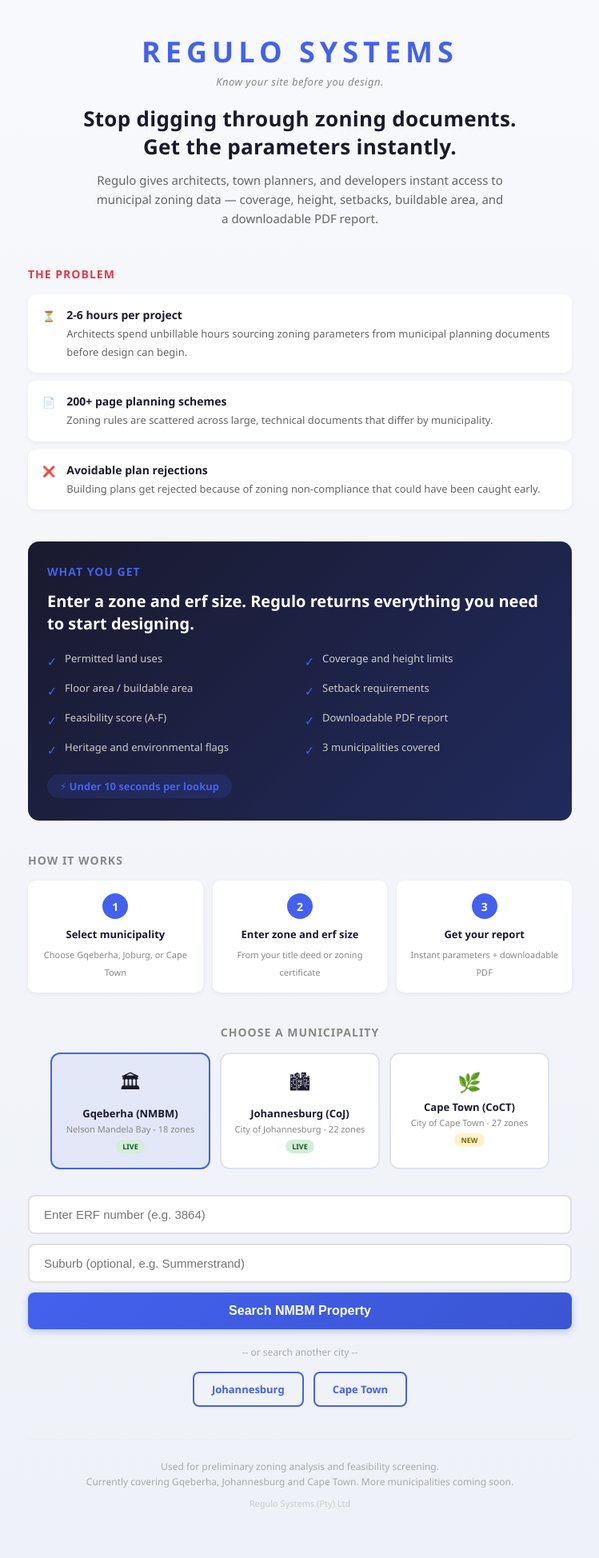
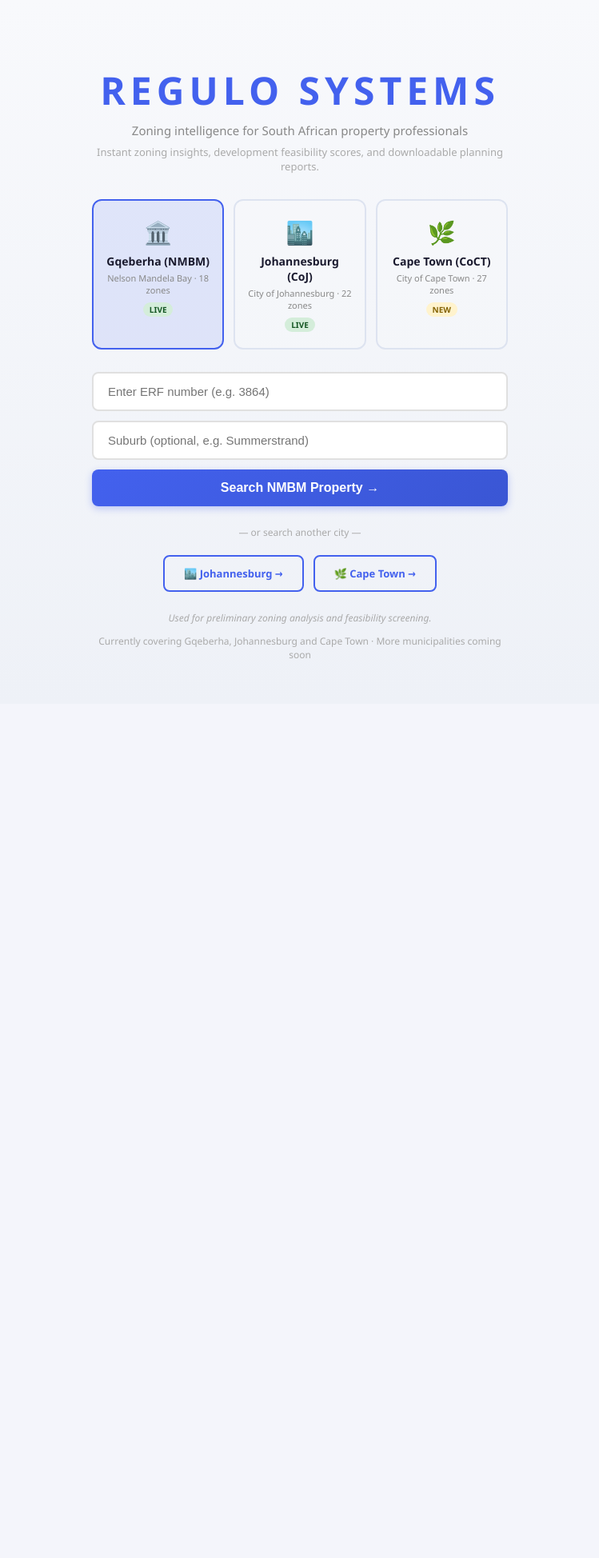
Before and after one commit to REF-HUE/regulo-mvp, a Flask app: page / in a window 1280 px wide. Shown: the whole page at 80% size, without its empty margins (265-1014 px from the left). After the commit the page ends 823 px from the top, so only its background shows below. Run offline with Flask 3, Linux system fonts and the light colour scheme.

Commit message:
Update homepage

```diff
--- a/templates/index.html
+++ b/templates/index.html
@@ -4,126 +4,190 @@
     <meta charset="UTF-8">
     <meta name="viewport" content="width=device-width, initial-scale=1.0">
     <title>Regulo Systems | South African Zoning Intelligence</title>
-    <link rel="stylesheet" href="/static/style.css">
+    <link rel="stylesheet" href="{{ url_for('static', filename='style.css') }}">
     <style>
-        .home-wrapper{max-width:720px;margin:0 auto;padding:40px 20px 60px}
-        .hero{text-align:center;margin-bottom:48px}
-        .hero-brand{font-size:36px;font-weight:900;letter-spacing:6px;color:#4361ee;margin-bottom:4px}
-        .hero-slogan{font-size:13px;color:#888;font-style:italic;margin-bottom:20px;letter-spacing:0.5px}
-        .hero-headline{font-size:26px;font-weight:700;color:#1a1a2e;line-height:1.35;margin-bottom:12px}
-        .hero-sub{font-size:15px;color:#666;line-height:1.6;max-width:520px;margin:0 auto}
-        .pain-section{margin-bottom:40px}
-        .pain-section h2{font-size:14px;text-transform:uppercase;letter-spacing:1px;color:#e63946;margin-bottom:16px;font-weight:700}
-        .pain-cards{display:flex;flex-direction:column;gap:10px}
-        .pain-card{display:flex;align-items:flex-start;gap:14px;background:#fff;border-radius:10px;padding:16px 18px;box-shadow:0 2px 6px rgba(0,0,0,0.05)}
-        .pain-icon{font-size:20px;flex-shrink:0;margin-top:2px}
-        .pain-card strong{display:block;font-size:14px;color:#1a1a2e;margin-bottom:2px}
-        .pain-card span{font-size:13px;color:#666;line-height:1.5}
-        .solution-section{background:linear-gradient(135deg,#1a1a2e,#202a5c);border-radius:14px;padding:28px 24px;margin-bottom:40px;color:#fff}
-        .solution-section h2{font-size:14px;text-transform:uppercase;letter-spacing:1px;color:#4361ee;margin-bottom:14px;font-weight:700}
-        .solution-headline{font-size:20px;font-weight:700;color:#fff;margin-bottom:20px;line-height:1.4}
-        .what-you-get{display:grid;grid-template-columns:1fr 1fr;gap:12px}
-        .get-item{display:flex;align-items:flex-start;gap:10px}
-        .get-item .check{color:#4361ee;font-size:16px;flex-shrink:0;margin-top:1px}
-        .get-item span{font-size:13px;color:#ccc;line-height:1.5}
-        .speed-badge{display:inline-block;margin-top:18px;background:rgba(67,97,238,0.15);color:#4361ee;font-size:13px;font-weight:700;padding:6px 16px;border-radius:20px}
-        .how-section{margin-bottom:40px}
-        .how-section h2{font-size:14px;text-transform:uppercase;letter-spacing:1px;color:#888;margin-bottom:16px;font-weight:700}
-        .steps{display:flex;gap:12px}
-        .step{flex:1;text-align:center;padding:16px 12px;background:#fff;border-radius:10px;box-shadow:0 2px 6px rgba(0,0,0,0.05)}
-        .step-num{width:32px;height:32px;background:#4361ee;color:#fff;border-radius:50%;display:flex;align-items:center;justify-content:center;font-size:14px;font-weight:700;margin:0 auto 10px}
-        .step strong{display:block;font-size:13px;color:#1a1a2e;margin-bottom:4px}
-        .step span{font-size:11px;color:#888;line-height:1.4}
-        .muni-section{margin-bottom:32px}
-        .muni-section h2{font-size:14px;text-transform:uppercase;letter-spacing:1px;color:#888;margin-bottom:16px;font-weight:700;text-align:center}
-        .municipality-selector{display:flex;gap:12px;justify-content:center;flex-wrap:wrap;margin-bottom:28px}
-        .muni-card{flex:1;max-width:200px;min-width:150px;padding:18px 14px;border:2px solid #dde3f0;border-radius:12px;text-align:center;cursor:pointer;transition:all 0.2s ease;background:#fff;text-decoration:none;color:inherit}
-        .muni-card:hover{border-color:#4361ee;background:rgba(67,97,238,0.06);transform:translateY(-2px)}
-        .muni-card.active{border-color:#4361ee;background:rgba(67,97,238,0.08)}
-        .muni-card .muni-icon{font-size:24px;margin-bottom:6px}
-        .muni-card .muni-name{font-size:13px;font-weight:700;color:#1a1a2e;margin-bottom:3px}
-        .muni-card .muni-detail{font-size:11px;color:#888}
-        .muni-card .muni-badge{display:inline-block;font-size:9px;font-weight:600;padding:2px 8px;border-radius:10px;margin-top:6px}
-        .muni-badge.live{background:#d4edda;color:#155724}
-        .muni-badge.new{background:#fff3cd;color:#856404}
-        .search-section{margin-bottom:32px}
-        .or-divider{font-size:12px;color:#aaa;text-align:center;margin:20px 0 16px 0}
-        .other-cities{display:flex;gap:12px;justify-content:center;flex-wrap:wrap}
-        .city-link{display:inline-block;padding:11px 22px;background:transparent;border:2px solid #4361ee;color:#4361ee;border-radius:8px;text-decoration:none;font-size:13px;font-weight:600;transition:all 0.2s}
-        .city-link:hover{background:#4361ee;color:white}
-        .home-footer{text-align:center;margin-top:40px;padding-top:24px;border-top:1px solid #eee}
-        .home-footer p{font-size:12px;color:#aaa;line-height:1.6}
-        .home-footer .company{font-size:11px;color:#ccc;margin-top:8px}
-        @media(max-width:768px){.home-wrapper{padding:24px 16px 48px}.hero-brand{font-size:28px;letter-spacing:4px}.hero-headline{font-size:20px}.hero-sub{font-size:14px}.what-you-get{grid-template-columns:1fr}.steps{flex-direction:column}.municipality-selector{flex-direction:column;align-items:center}.muni-card{max-width:100%;width:100%}.other-cities{flex-direction:column;align-items:center}.city-link{width:100%;text-align:center}.solution-section{padding:22px 18px}}
-        @media(max-width:380px){.hero-brand{font-size:24px}.hero-headline{font-size:18px}}
+        .municipality-selector {
+            display: flex;
+            gap: 12px;
+            justify-content: center;
+            margin-bottom: 28px;
+            flex-wrap: wrap;
+        }
+
+        .muni-card {
+            flex: 1;
+            max-width: 200px;
+            min-width: 150px;
+            padding: 20px 16px;
+            border: 2px solid #dde3f0;
+            border-radius: 12px;
+            text-align: center;
+            cursor: pointer;
+            transition: all 0.2s ease;
+            background: rgba(255, 255, 255, 0.05);
+            text-decoration: none;
+            color: inherit;
+        }
+
+        .muni-card:hover {
+            border-color: #4361ee;
+            background: rgba(67, 97, 238, 0.08);
+            transform: translateY(-2px);
+        }
+
+        .muni-card.active {
+            border-color: #4361ee;
+            background: rgba(67, 97, 238, 0.12);
+        }
+
+        .muni-card .muni-icon {
+            font-size: 28px;
+            margin-bottom: 8px;
+        }
+
+        .muni-card .muni-name {
+            font-size: 14px;
+            font-weight: 700;
+            color: #1a1a2e;
+            margin-bottom: 4px;
+        }
+
+        .muni-card .muni-detail {
+            font-size: 11px;
+            color: #888;
+        }
+
+        .muni-card .muni-badge {
+            display: inline-block;
+            font-size: 10px;
+            font-weight: 600;
+            padding: 2px 8px;
+            border-radius: 10px;
+            margin-top: 8px;
+        }
+
+        .muni-badge.live {
+            background: #d4edda;
+            color: #155724;
+        }
+
+        .muni-badge.new {
+            background: #fff3cd;
+            color: #856404;
+        }
+
+        .or-divider {
+            font-size: 12px;
+            color: #aaa;
+            text-align: center;
+            margin: 24px 0 20px 0;
+        }
+
+        .other-cities {
+            display: flex;
+            gap: 12px;
+            justify-content: center;
+            flex-wrap: wrap;
+        }
+
+        .city-link {
+            display: inline-block;
+            padding: 12px 24px;
+            background: transparent;
+            border: 2px solid #4361ee;
+            color: #4361ee;
+            border-radius: 8px;
+            text-decoration: none;
+            font-size: 13px;
+            font-weight: 600;
+            transition: all 0.2s;
+        }
+
+        .city-link:hover {
+            background: #4361ee;
+            color: white;
+        }
+
+        /* Fix for dark theme compatibility */
+        @media (prefers-color-scheme: dark) {
+            .muni-card .muni-name { color: #e0e0e0; }
+        }
     </style>
 </head>
 <body>
-    <div class="home-wrapper">
-        <div class="hero">
-            <div class="hero-brand">REGULO SYSTEMS</div>
-            <p class="hero-slogan">Know your site before you design.</p>
-            <h1 class="hero-headline">Stop digging through zoning documents.<br>Get the parameters instantly.</h1>
-            <p class="hero-sub">Regulo gives architects, town planners, and developers instant access to municipal zoning data — coverage, height, setbacks, buildable area, and a downloadable PDF report.</p>
+    <div class="search-container">
+        <h1>REGULO SYSTEMS</h1>
+
+        <p class="tagline">
+            Zoning intelligence for South African property professionals
+        </p>
+
+        <p class="description">
+            Instant zoning insights, development feasibility scores, and downloadable planning reports.
+        </p>
+
+        <!-- Municipality Selector -->
+        <div class="municipality-selector">
+            <div class="muni-card active" onclick="document.getElementById('nmbm-form').scrollIntoView({behavior:'smooth'})">
+                <div class="muni-icon">🏛️</div>
+                <div class="muni-name">Gqeberha (NMBM)</div>
+                <div class="muni-detail">Nelson Mandela Bay · 18 zones</div>
+                <span class="muni-badge live">LIVE</span>
+            </div>
+            <a href="/joburg-lookup" class="muni-card">
+                <div class="muni-icon">🏙️</div>
+                <div class="muni-name">Johannesburg (CoJ)</div>
+                <div class="muni-detail">City of Johannesburg · 22 zones</div>
+                <span class="muni-badge live">LIVE</span>
+            </a>
+            <a href="/capetown-lookup" class="muni-card">
+                <div class="muni-icon">🌿</div>
+                <div class="muni-name">Cape Town (CoCT)</div>
+                <div class="muni-detail">City of Cape Town · 27 zones</div>
+                <span class="muni-badge new">NEW</span>
+            </a>
         </div>
-        <div class="pain-section">
-            <h2>The problem</h2>
-            <div class="pain-cards">
-                <div class="pain-card"><span class="pain-icon">&#9203;</span><div><strong>2-6 hours per project</strong><span>Architects spend unbillable hours sourcing zoning parameters from municipal planning documents before design can begin.</span></div></div>
-                <div class="pain-card"><span class="pain-icon">&#128196;</span><div><strong>200+ page planning schemes</strong><span>Zoning rules are scattered across large, technical documents that differ by municipality.</span></div></div>
-                <div class="pain-card"><span class="pain-icon">&#10060;</span><div><strong>Avoidable plan rejections</strong><span>Building plans get rejected because of zoning non-compliance that could have been caught early.</span></div></div>
+
+        {% if error %}
+            <div class="error-box" style="text-align:left; margin-bottom: 20px;">
+                <h2>❌ {{ error }}</h2>
+                <p>Please try another search or check your input.</p>
             </div>
+        {% endif %}
+
+        <form id="nmbm-form" class="search-form" action="/search" method="POST">
+            <input
+                type="text"
+                name="erf_number"
+                placeholder="Enter ERF number (e.g. 3864)"
+                required
+                autocomplete="off"
+            />
+
+            <input
+                type="text"
+                name="suburb"
+                placeholder="Suburb (optional, e.g. Summerstrand)"
+                autocomplete="off"
+            />
+
+            <button type="submit">Search NMBM Property →</button>
+        </form>
+
+        <div class="or-divider">— or search another city —</div>
+
+        <div class="other-cities">
+            <a href="/joburg-lookup" class="city-link">🏙️ Johannesburg →</a>
+            <a href="/capetown-lookup" class="city-link">🌿 Cape Town →</a>
         </div>
-        <div class="solution-section">
-            <h2>What you get</h2>
-            <p class="solution-headline">Enter a zone and erf size. Regulo returns everything you need to start designing.</p>
-            <div class="what-you-get">
-                <div class="get-item"><span class="check">&#10003;</span><span>Permitted land uses</span></div>
-                <div class="get-item"><span class="check">&#10003;</span><span>Coverage and height limits</span></div>
-                <div class="get-item"><span class="check">&#10003;</span><span>Floor area / buildable area</span></div>
-                <div class="get-item"><span class="check">&#10003;</span><span>Setback requirements</span></div>
-                <div class="get-item"><span class="check">&#10003;</span><span>Feasibility score (A-F)</span></div>
-                <div class="get-item"><span class="check">&#10003;</span><span>Downloadable PDF report</span></div>
-                <div class="get-item"><span class="check">&#10003;</span><span>Heritage and environmental flags</span></div>
-                <div class="get-item"><span class="check">&#10003;</span><span>3 municipalities covered</span></div>
-            </div>
-            <span class="speed-badge">&#9889; Under 10 seconds per lookup</span>
-        </div>
-        <div class="how-section">
-            <h2>How it works</h2>
-            <div class="steps">
-                <div class="step"><div class="step-num">1</div><strong>Select municipality</strong><span>Choose Gqeberha, Joburg, or Cape Town</span></div>
-                <div class="step"><div class="step-num">2</div><strong>Enter zone and erf size</strong><span>From your title deed or zoning certificate</span></div>
-                <div class="step"><div class="step-num">3</div><strong>Get your report</strong><span>Instant parameters + downloadable PDF</span></div>
-            </div>
-        </div>
-        <div class="muni-section">
-            <h2>Choose a municipality</h2>
-            <div class="municipality-selector">
-                <div class="muni-card active" onclick="document.getElementById('nmbm-form').scrollIntoView({behavior:'smooth'})"><div class="muni-icon">&#127963;</div><div class="muni-name">Gqeberha (NMBM)</div><div class="muni-detail">Nelson Mandela Bay - 18 zones</div><span class="muni-badge live">LIVE</span></div>
-                <a href="/joburg-lookup" class="muni-card"><div class="muni-icon">&#127961;</div><div class="muni-name">Johannesburg (CoJ)</div><div class="muni-detail">City of Johannesburg - 22 zones</div><span class="muni-badge live">LIVE</span></a>
-                <a href="/capetown-lookup" class="muni-card"><div class="muni-icon">&#127807;</div><div class="muni-name">Cape Town (CoCT)</div><div class="muni-detail">City of Cape Town - 27 zones</div><span class="muni-badge new">NEW</span></a>
-            </div>
-        </div>
-        {% if error %}
-        <div class="error-box" style="text-align:left;margin-bottom:20px;"><h2>{{ error }}</h2><p>Please try another search or check your input.</p></div>
-        {% endif %}
-        <div class="search-section">
-            <form id="nmbm-form" class="search-form" action="/search" method="POST">
-                <input type="text" name="erf_number" placeholder="Enter ERF number (e.g. 3864)" required autocomplete="off"/>
-                <input type="text" name="suburb" placeholder="Suburb (optional, e.g. Summerstrand)" autocomplete="off"/>
-                <button type="submit">Search NMBM Property</button>
-            </form>
-            <div class="or-divider">-- or search another city --</div>
-            <div class="other-cities">
-                <a href="/joburg-lookup" class="city-link">Johannesburg</a>
-                <a href="/capetown-lookup" class="city-link">Cape Town</a>
-            </div>
-        </div>
-        <div class="home-footer">
-            <p>Used for preliminary zoning analysis and feasibility screening.<br>Currently covering Gqeberha, Johannesburg and Cape Town. More municipalities coming soon.</p>
-            <p class="company">Regulo Systems (Pty) Ltd</p>
-        </div>
+
+        <p class="trust-note" style="margin-top: 24px;">
+            Used for preliminary zoning analysis and feasibility screening.
+        </p>
+
+        <p style="margin-top: 12px; font-size: 12px; color: #aaa;">
+            Currently covering Gqeberha, Johannesburg and Cape Town · More municipalities coming soon
+        </p>
     </div>
 </body>
 </html>
```
